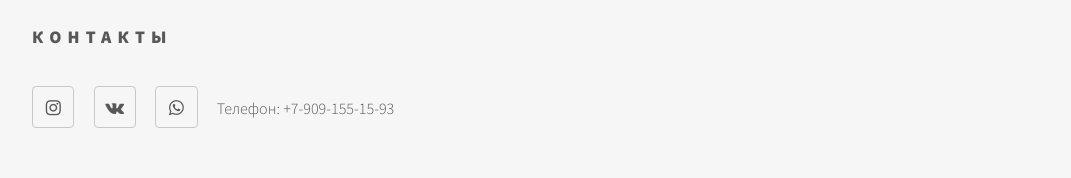
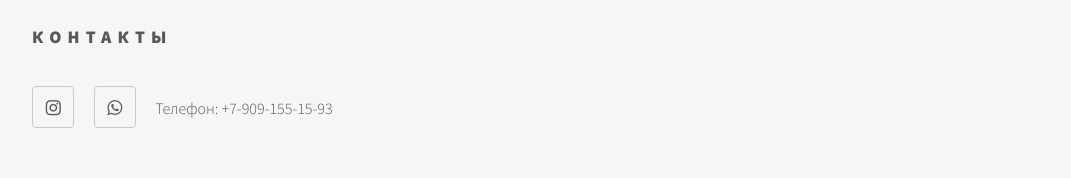
Before and after one commit to elena-fizis/elena-fizis.github.io, a plain HTML site: page index.html in a window 1280 px wide. Shown: the part 1171-1349 px from the top of the page, without its empty margins (104-1175 px from the left). Drawn offline with Linux system fonts and the light colour scheme.

Commit message:
New Blog Build (Вс 29 ноя 2020 18:04:46 MSK)

```diff
--- a/index.html
+++ b/index.html
@@ -185,7 +185,6 @@
 								<h2>Контакты</h2>
 								<ul class="icons">
 									<li><a href="https://www.instagram.com/elena_fizis/" class="icon style2 fa-instagram"><span class="label">Instagram</span></a></li>
-									<li><a href="https://vk.com/elena_fizis" class="icon style2 fa-vk"><span class="label">VKontakte</span></a></li>
 									<li><a href="https://api.whatsapp.com/send?phone=+79091551593 " class="icon style2 fa-whatsapp"><span class="label">WhatsApp</span></a></li>
 									<li>Телефон: +7-909-155-15-93</li>
 								</ul>
```
Also changed, not shown: about/index.html (+0 -1 lines), catalog/index.html (+0 -1 lines), diplomas/index.html (+0 -1 lines), price/index.html (+0 -1 lines), publications/index.html (+0 -1 lines), works/index.html (+0 -1 lines).
